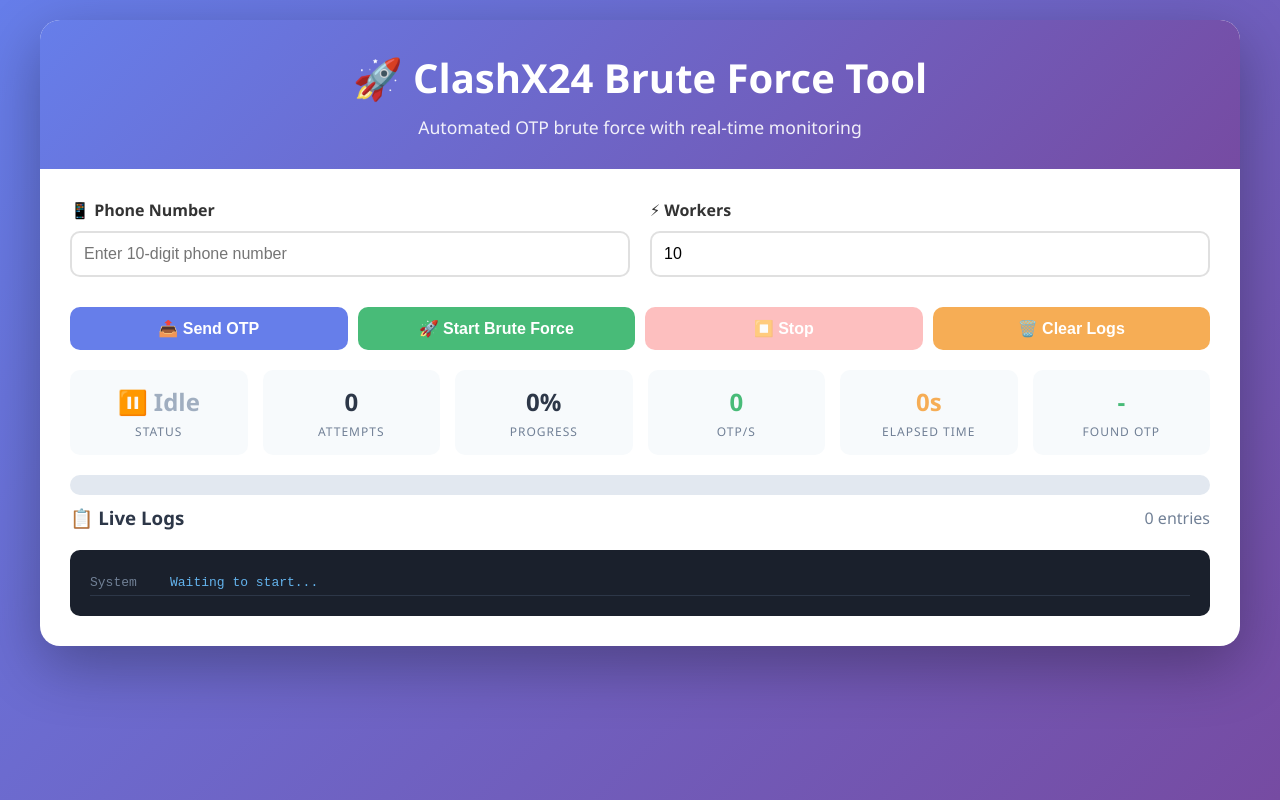
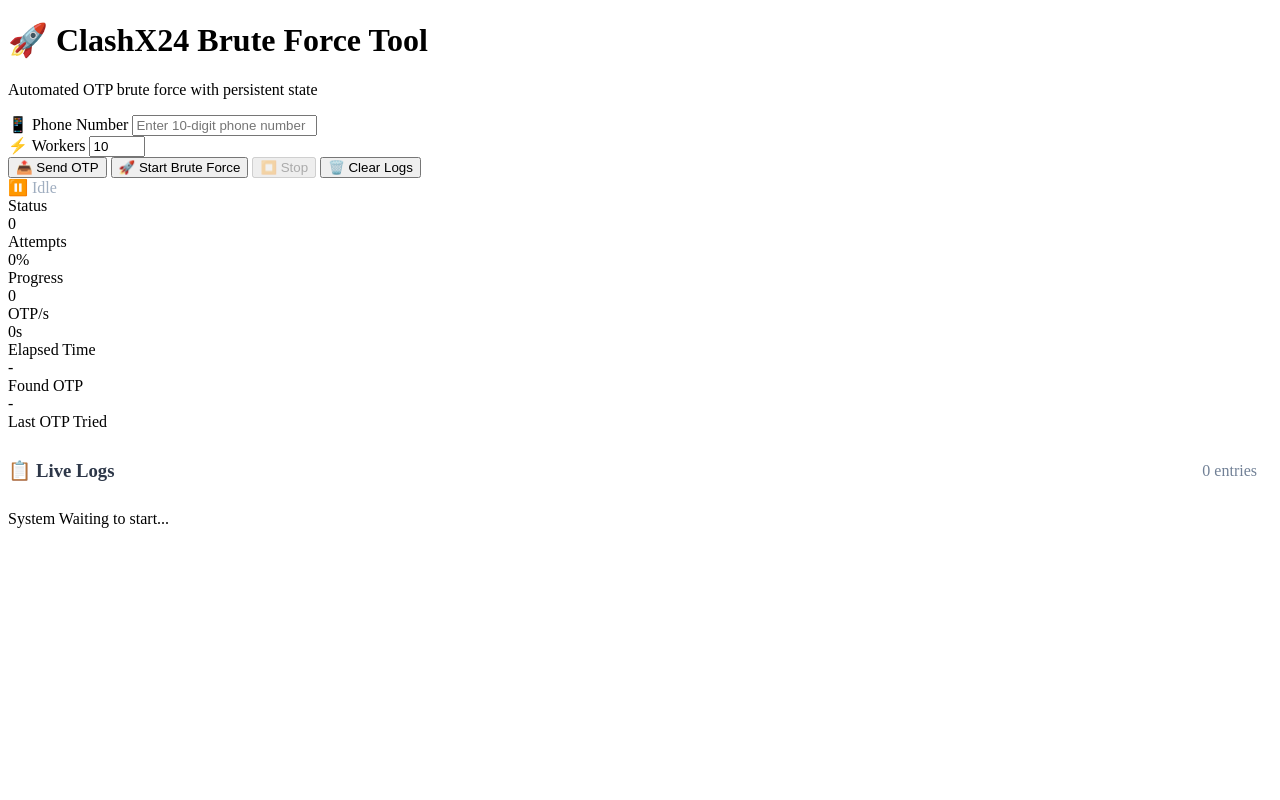
Before and after one commit to drdevstudio/Playt24-Refer-Hack, a Flask app: page / in a window 1280 px wide. Run offline with Flask 3, Linux system fonts and the light colour scheme; data that the repository does not hold is empty.

Commit message:
Update index.html

```diff
--- a/templates/index.html
+++ b/templates/index.html
@@ -6,306 +6,30 @@
     <meta name="viewport" content="width=device-width, initial-scale=1.0">
     <title>ClashX24 Brute Force Tool</title>
     <style>
-        * {
-            margin: 0;
-            padding: 0;
-            box-sizing: border-box;
-        }
+        /* ... (keep all existing styles) ... */
 
-        body {
-            font-family: 'Segoe UI', Tahoma, Geneva, Verdana, sans-serif;
-            background: linear-gradient(135deg, #667eea 0%, #764ba2 100%);
-            min-height: 100vh;
-            padding: 20px;
-        }
-
-        .container {
-            max-width: 1200px;
-            margin: 0 auto;
-            background: white;
-            border-radius: 20px;
-            box-shadow: 0 20px 60px rgba(0,0,0,0.3);
-            overflow: hidden;
-        }
-
-        .header {
-            background: linear-gradient(135deg, #667eea 0%, #764ba2 100%);
-            color: white;
-            padding: 30px;
-            text-align: center;
-        }
-
-        .header h1 {
-            font-size: 2.5em;
-            margin-bottom: 10px;
-        }
-
-        .header p {
-            opacity: 0.9;
-            font-size: 1.1em;
-        }
-
-        .main-content {
-            padding: 30px;
-        }
-
-        .input-section {
-            display: grid;
-            grid-template-columns: 1fr 1fr;
-            gap: 20px;
-            margin-bottom: 30px;
-        }
-
-        .input-group {
-            display: flex;
-            flex-direction: column;
-            gap: 10px;
-        }
-
-        .input-group label {
-            font-weight: 600;
-            color: #333;
-        }
-
-        .input-group input {
-            padding: 12px;
-            border: 2px solid #e0e0e0;
-            border-radius: 10px;
-            font-size: 16px;
-            transition: all 0.3s;
-        }
-
-        .input-group input:focus {
-            border-color: #667eea;
-            outline: none;
-            box-shadow: 0 0 0 3px rgba(102, 126, 234, 0.1);
-        }
-
-        .button-group {
-            display: flex;
-            gap: 10px;
-            flex-wrap: wrap;
-        }
-
-        .btn {
-            padding: 12px 24px;
-            border: none;
-            border-radius: 10px;
-            font-size: 16px;
-            font-weight: 600;
-            cursor: pointer;
-            transition: all 0.3s;
-            flex: 1;
-            min-width: 120px;
-        }
-
-        .btn-primary {
-            background: #667eea;
-            color: white;
-        }
-
-        .btn-primary:hover {
-            background: #5a67d8;
-            transform: translateY(-2px);
-            box-shadow: 0 5px 15px rgba(102, 126, 234, 0.4);
-        }
-
-        .btn-success {
-            background: #48bb78;
-            color: white;
-        }
-
-        .btn-success:hover {
-            background: #38a169;
-            transform: translateY(-2px);
-            box-shadow: 0 5px 15px rgba(72, 187, 120, 0.4);
-        }
-
-        .btn-danger {
-            background: #fc8181;
-            color: white;
-        }
-
-        .btn-danger:hover {
-            background: #f56565;
-            transform: translateY(-2px);
-            box-shadow: 0 5px 15px rgba(252, 129, 129, 0.4);
-        }
-
-        .btn-warning {
+        .resume-badge {
             background: #f6ad55;
-            color: white;
-        }
-
-        .btn-warning:hover {
-            background: #ed8936;
-            transform: translateY(-2px);
-            box-shadow: 0 5px 15px rgba(246, 173, 85, 0.4);
-        }
-
-        .btn:disabled {
-            opacity: 0.5;
-            cursor: not-allowed;
-            transform: none !important;
-        }
-
-        .stats-grid {
-            display: grid;
-            grid-template-columns: repeat(auto-fit, minmax(150px, 1fr));
-            gap: 15px;
-            margin: 20px 0;
-        }
-
-        .stat-card {
-            background: #f7fafc;
-            padding: 15px;
-            border-radius: 10px;
-            text-align: center;
-        }
-
-        .stat-card .value {
-            font-size: 24px;
-            font-weight: bold;
-            color: #2d3748;
-        }
-
-        .stat-card .label {
-            font-size: 12px;
-            color: #718096;
-            margin-top: 5px;
-            text-transform: uppercase;
-            letter-spacing: 1px;
-        }
-
-        .stat-card.success .value {
-            color: #48bb78;
-        }
-
-        .stat-card.danger .value {
-            color: #fc8181;
-        }
-
-        .stat-card.warning .value {
-            color: #f6ad55;
-        }
-
-        .stat-card.info .value {
-            color: #667eea;
-        }
-
-        .logs-container {
-            background: #1a202c;
-            border-radius: 10px;
-            padding: 20px;
-            margin-top: 20px;
-            max-height: 500px;
-            overflow-y: auto;
-        }
-
-        .logs-container::-webkit-scrollbar {
-            width: 8px;
-        }
-
-        .logs-container::-webkit-scrollbar-track {
-            background: #2d3748;
-            border-radius: 10px;
-        }
-
-        .logs-container::-webkit-scrollbar-thumb {
-            background: #667eea;
-            border-radius: 10px;
-        }
-
-        .log-entry {
-            color: #e2e8f0;
-            padding: 5px 0;
-            font-family: 'Courier New', monospace;
-            font-size: 13px;
-            border-bottom: 1px solid #2d3748;
-            display: flex;
-            gap: 10px;
-        }
-
-        .log-entry .timestamp {
-            color: #718096;
-            min-width: 70px;
-        }
-
-        .log-entry .message {
-            flex: 1;
-        }
-
-        .log-entry.success .message {
-            color: #48bb78;
-        }
-
-        .log-entry.error .message {
-            color: #fc8181;
-        }
-
-        .log-entry.info .message {
-            color: #63b3ed;
-        }
-
-        .log-entry.warning .message {
-            color: #f6ad55;
-        }
-
-        .status-badge {
-            display: inline-block;
+            color: #744210;
             padding: 4px 12px;
             border-radius: 20px;
             font-size: 12px;
             font-weight: 600;
+            display: inline-block;
+            margin-left: 10px;
         }
 
-        .status-badge.running {
-            background: #48bb78;
-            color: white;
+        .saved-state-notice {
+            background: #feebc8;
+            border: 1px solid #f6ad55;
+            padding: 15px;
+            border-radius: 10px;
+            margin: 10px 0;
+            display: none;
         }
 
-        .status-badge.stopped {
-            background: #fc8181;
-            color: white;
-        }
-
-        .status-badge.idle {
-            background: #a0aec0;
-            color: white;
-        }
-
-        .progress-bar {
-            width: 100%;
-            height: 20px;
-            background: #e2e8f0;
-            border-radius: 10px;
-            overflow: hidden;
-            margin: 10px 0;
-        }
-
-        .progress-bar .fill {
-            height: 100%;
-            background: linear-gradient(90deg, #667eea 0%, #764ba2 100%);
-            transition: width 0.5s;
-            width: 0%;
-        }
-
-        @media (max-width: 768px) {
-            .input-section {
-                grid-template-columns: 1fr;
-            }
-
-            .button-group {
-                flex-direction: column;
-            }
-
-            .btn {
-                width: 100%;
-            }
-
-            .header h1 {
-                font-size: 1.8em;
-            }
+        .saved-state-notice.show {
+            display: block;
         }
     </style>
 </head>
@@ -313,10 +37,20 @@
     <div class="container">
         <div class="header">
             <h1>🚀 ClashX24 Brute Force Tool</h1>
-            <p>Automated OTP brute force with real-time monitoring</p>
+            <p>Automated OTP brute force with persistent state</p>
         </div>
 
         <div class="main-content">
+            <!-- Saved State Notice -->
+            <div id="savedStateNotice" class="saved-state-notice">
+                <strong>💾 Saved State Found!</strong><br>
+                <span id="savedStateInfo">Previous session was running. You can resume or start fresh.</span>
+                <div style="margin-top: 10px;">
+                    <button class="btn btn-success" id="resumeBtn" style="flex: 0 0 auto; padding: 8px 20px;">🔄 Resume</button>
+                    <button class="btn btn-danger" id="clearStateBtn" style="flex: 0 0 auto; padding: 8px 20px;">🗑️ Clear State</button>
+                </div>
+            </div>
+
             <div class="input-section">
                 <div class="input-group">
                     <label>📱 Phone Number</label>
@@ -362,6 +96,10 @@
                     <div class="value" id="foundOtp">-</div>
                     <div class="label">Found OTP</div>
                 </div>
+                <div class="stat-card info">
+                    <div class="value" id="lastOtpTried">-</div>
+                    <div class="label">Last OTP Tried</div>
+                </div>
             </div>
 
             <div class="progress-bar">
@@ -370,7 +108,10 @@
 
             <div style="display: flex; justify-content: space-between; align-items: center; margin: 10px 0;">
                 <h3 style="color: #2d3748;">📋 Live Logs</h3>
-                <span id="logCount" style="color: #718096;">0 entries</span>
+                <div>
+                    <span id="logCount" style="color: #718096; margin-right: 15px;">0 entries</span>
+                    <span id="stateIndicator" style="color: #718096; font-size: 12px;"></span>
+                </div>
             </div>
             <div class="logs-container" id="logsContainer">
                 <div class="log-entry info">
@@ -384,6 +125,7 @@
     <script>
         let eventSource = null;
         let statusInterval = null;
+        let isInitialLoad = true;
 
         function showMessage(message, type = 'info') {
             const msgDiv = document.getElementById('statusMessage');
@@ -408,6 +150,26 @@
             document.getElementById('speedCount').textContent = data.speed ? data.speed.toFixed(1) : '0';
             document.getElementById('timeElapsed').textContent = data.elapsed_time ? Math.floor(data.elapsed_time) + 's' : '0s';
             document.getElementById('foundOtp').textContent = data.found_otp || '-';
+            document.getElementById('lastOtpTried').textContent = data.last_otp_tried || '-';
+
+            // Update state indicator
+            const stateIndicator = document.getElementById('stateIndicator');
+            if (data.has_saved_state) {
+                stateIndicator.textContent = '💾 State saved';
+                stateIndicator.style.color = '#f6ad55';
+            } else {
+                stateIndicator.textContent = '';
+            }
+
+            // Show saved state notice
+            const savedNotice = document.getElementById('savedStateNotice');
+            if (data.has_saved_state && !data.is_running && !data.completed && !data.found_otp) {
+                savedNotice.classList.add('show');
+                document.getElementById('savedStateInfo').textContent =
+                    `Phone: ${data.phone_number || 'Unknown'} | Attempts: ${data.total_attempts} | Last OTP: ${data.last_otp_tried || 'None'}`;
+            } else {
+                savedNotice.classList.remove('show');
+            }
 
             const statusBadge = document.getElementById('statusBadge');
             if (data.is_running) {
@@ -416,6 +178,9 @@
             } else if (data.found_otp) {
                 statusBadge.textContent = '✅ Completed';
                 statusBadge.style.color = '#48bb78';
+            } else if (data.has_saved_state) {
+                statusBadge.textContent = '💾 Saved';
+                statusBadge.style.color = '#f6ad55';
             } else {
                 statusBadge.textContent = '⏸️ Idle';
                 statusBadge.style.color = '#a0aec0';
@@ -424,6 +189,12 @@
             // Update button states
             document.getElementById('startBruteforceBtn').disabled = data.is_running;
             document.getElementById('stopBruteforceBtn').disabled = !data.is_running;
+
+            // Update phone number if saved
+            if (data.phone_number && isInitialLoad) {
+                document.getElementById('phoneNumber').value = data.phone_number;
+                isInitialLoad = false;
+            }
         }
 
         function fetchStatus() {
@@ -468,6 +239,62 @@
             document.getElementById('logCount').textContent = container.children.length + ' entries';
         }
 
+        // Resume button
+        document.getElementById('resumeBtn').addEventListener('click', function() {
+            const phoneNumber = document.getElementById('phoneNumber').value.trim();
+            const maxWorkers = parseInt(document.getElementById('maxWorkers').value) || 10;
+
+            if (!phoneNumber) {
+                showMessage('Please enter phone number', 'error');
+                return;
+            }
+
+            document.getElementById('savedStateNotice').classList.remove('show');
+
+            fetch('/start-bruteforce', {
+                method: 'POST',
+                headers: {'Content-Type': 'application/json'},
+                body: JSON.stringify({
+                    phone_number: phoneNumber,
+                    max_workers: maxWorkers,
+                    resume: true
+                })
+            })
+            .then(res => res.json())
+            .then(data => {
+                if (data.success) {
+                    showMessage(`🔄 Resuming from OTP ${data.start_from || 0}...`, 'success');
+                } else {
+                    showMessage('❌ Failed to resume: ' + data.message, 'error');
+                }
+            })
+            .catch(err => {
+                showMessage('❌ Error: ' + err.message, 'error');
+            });
+        });
+
+        // Clear state button
+        document.getElementById('clearStateBtn').addEventListener('click', function() {
+            if (!confirm('Are you sure you want to clear the saved state? This will reset all progress.')) return;
+
+            fetch('/reset-state', {
+                method: 'POST',
+                headers: {'Content-Type': 'application/json'}
+            })
+            .then(res => res.json())
+            .then(data => {
+                if (data.success) {
+                    document.getElementById('savedStateNotice').classList.remove('show');
+                    showMessage('🗑️ State cleared successfully', 'success');
+                    fetchStatus();
+                }
+            })
+            .catch(err => {
+                showMessage('❌ Error: ' + err.message, 'error');
+            });
+        });
+
+        // Send OTP button
         document.getElementById('sendOtpBtn').addEventListener('click', function() {
             const phoneNumber = document.getElementById('phoneNumber').value.trim();
 
@@ -501,6 +328,7 @@
             });
         });
 
+        // Start brute force button
         document.getElementById('startBruteforceBtn').addEventListener('click', function() {
             const phoneNumber = document.getElementById('phoneNumber').value.trim();
             const maxWorkers = parseInt(document.getElementById('maxWorkers').value) || 10;
@@ -518,7 +346,8 @@
                 headers: {'Content-Type': 'application/json'},
                 body: JSON.stringify({
                     phone_number: phoneNumber,
-                    max_workers: maxWorkers
+                    max_workers: maxWorkers,
+                    resume: false
                 })
             })
             .then(res => res.json())
@@ -538,6 +367,7 @@
             });
         });
 
+        // Stop brute force button
         document.getElementById('stopBruteforceBtn').addEventListener('click', function() {
             if (!confirm('Are you sure you want to stop the brute force?')) return;
 
@@ -563,6 +393,7 @@
             });
         });
 
+        // Clear logs button
         document.getElementById('clearLogsBtn').addEventListener('click', function() {
             const container = document.getElementById('logsContainer');
             container.innerHTML = '';
```
